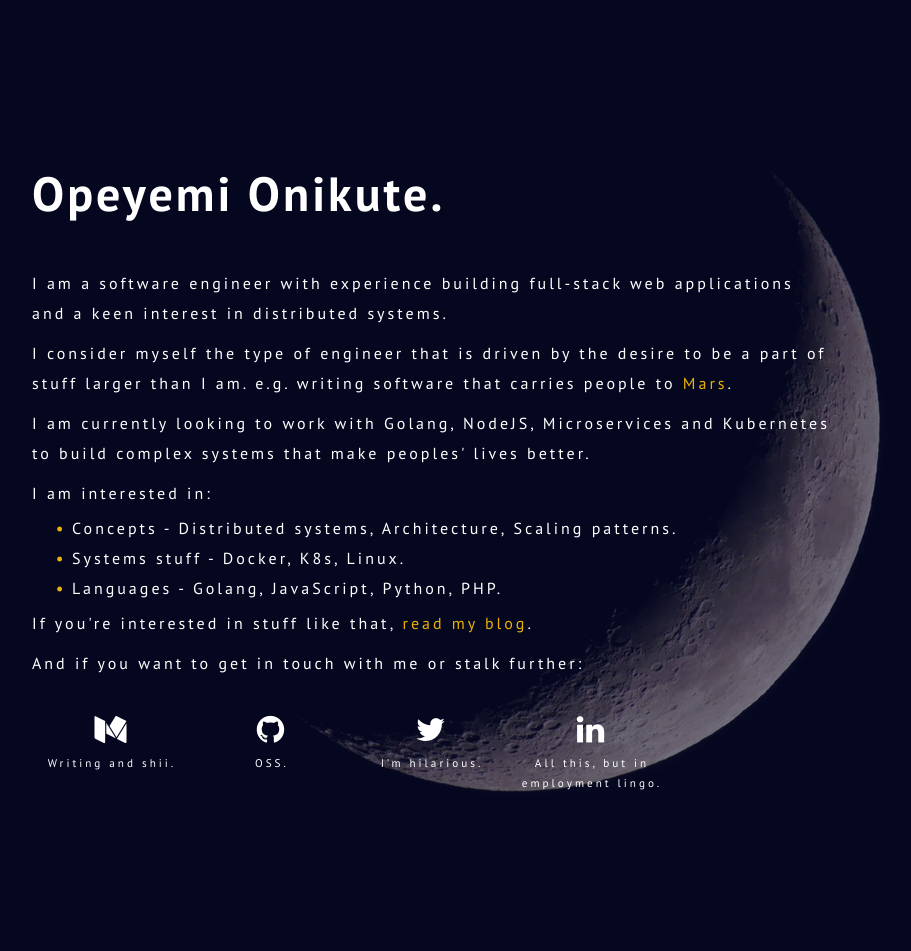
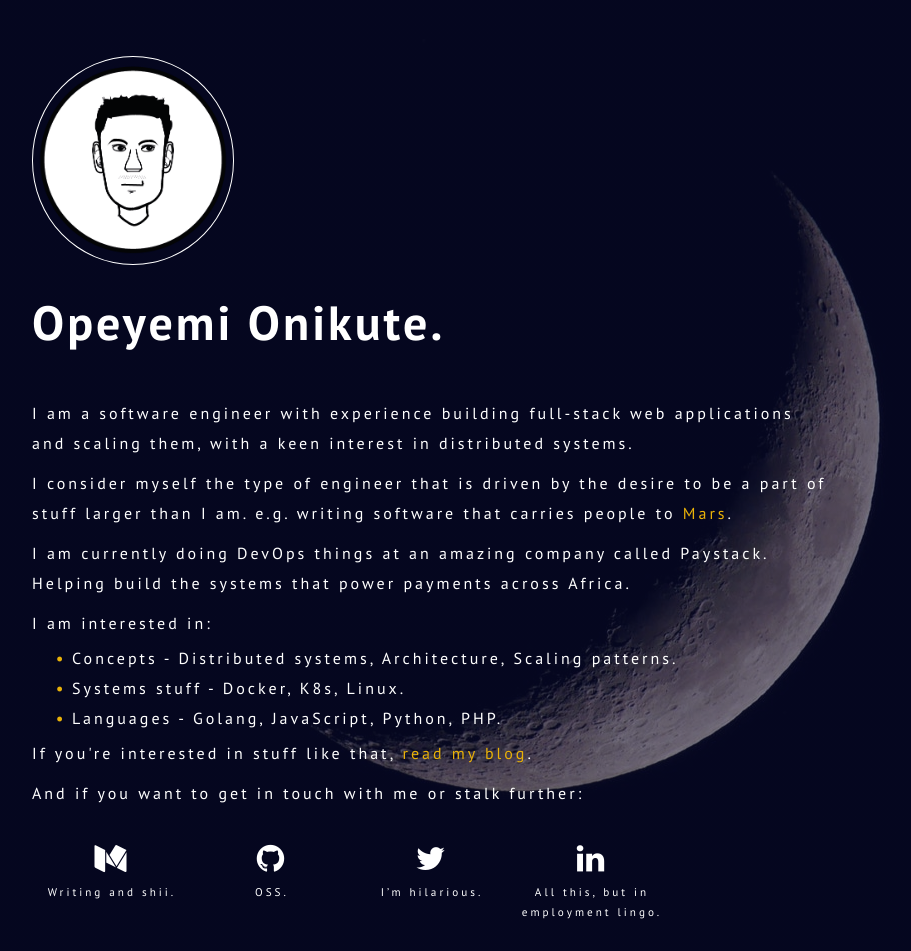
Before and after one commit to OpeOnikute/opeonikute.github.io, a Jekyll site: the page about.html, which Jekyll copies as it is, in a window 1280 px wide. Shown: the whole page, without its empty margins (96-1007 px from the left). Built offline with Jekyll 4.4.1, drawn with Linux system fonts in a browser that asks for light colours.

Commit message:
update about

```diff
--- a/about.html
+++ b/about.html
@@ -72,15 +72,16 @@
   </head>
   <body>
     <main>
+    <img class="gravatar" src="/img/gravatar.png" alt="Gravatar">
       <h1>Opeyemi Onikute.</h1>
-      <p>I am a software engineer with experience building full-stack web applications and a keen interest in distributed systems.</p>
+      <p>I am a software engineer with experience building full-stack web applications and scaling them, with a keen interest in distributed systems.</p>
       <p>
         I consider myself the type of engineer that is driven by the desire to
         be a part of stuff larger than I am. e.g. writing software that carries
         people to <span class="colored">Mars</span>.
       </p>
       <p>
-        I am currently looking to work with Golang, NodeJS, Microservices and Kubernetes to build complex systems that make peoples' lives better.
+        I am currently doing DevOps things at an amazing company called Paystack. Helping build the systems that power payments across Africa.
       </p>
       <p>I am interested in:</p>
       <ul>
--- a/css/style.css
+++ b/css/style.css
@@ -170,6 +170,15 @@ header .social-links {
   color: #05071F;
 }
 
+img.gravatar {
+    width: 100%;
+    max-width: 15vw;
+    min-width: 200px;
+    border: 1px solid;
+    border-radius: 50%;
+    margin: 2vw 0;
+}
+
 footer {
   color: white;
   padding: 20px 30px;
```
Also changed, not shown: img/gravatar.png (added).
